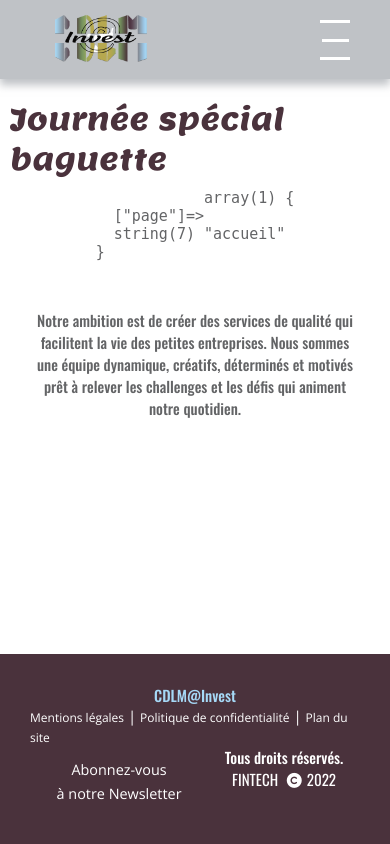
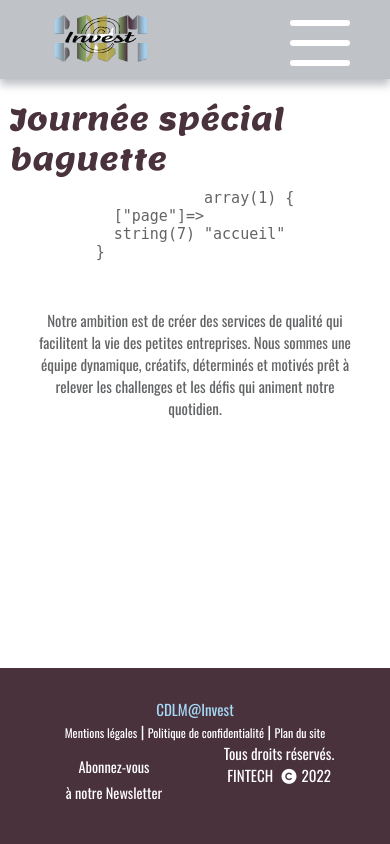
Before and after one commit to LaurentCoding/cdlm-invest, a PHP site: page / in a window 390 px wide. Run offline with PHP 8.4, Linux system fonts and the light colour scheme; some libraries are stand-ins or nearby versions.

Commit message:
Mise e nplace card projet

```diff
--- a/public/css/default.css
+++ b/public/css/default.css
@@ -17,7 +17,8 @@ body {
   min-height: 100vh;
   color: #636466;
   background: white;
-  font-family: 'Open Sans', sans-serif;
+  font-family: 'Oswald', sans-serif;
+  font-weight: 500;
 }
 
 @media screen and (max-width: 1200px) {
@@ -44,11 +45,6 @@ a {
 h1 {
   font-family: 'Lemon', cursive;
   color: #4a323c;
-}
-
-p {
-  font-family: 'Oswald', sans-serif;
-  font-weight: 500;
 }
 
 .container_fluid {
@@ -433,48 +429,57 @@ label {
   display: none;
 }
 
-#toggle {
+input[type="checkbox"] {
+  -webkit-appearance: none;
+  visibility: hidden;
   display: none;
 }
 
-#burger {
-  position: relative;
-  display: inline-block;
-  border-top: 3px solid white;
-  border-bottom: 3px solid white;
-  width: 50px;
-  height: 40px;
+input[type="checkbox"] #toggle {
+  display: none;
 }
 
-#burger:not() {
-  border: none;
-  border-bottom: none;
-  -webkit-transform: rotate(90deg);
-          transform: rotate(90deg);
-  height: 45px;
+.bar {
+  position: relative;
+  cursor: pointer;
+  display: -webkit-box;
+  display: -ms-flexbox;
+  display: flex;
+  -webkit-box-pack: center;
+      -ms-flex-pack: center;
+          justify-content: center;
 }
 
-#burger::before, #burger::after {
+.bar_middle {
+  height: 6px;
+  width: 60px;
+  background-color: white;
+  border-radius: 50px;
   position: absolute;
-  content: '';
-  display: block;
-  width: 90%;
-  height: 3px;
-  background-color: white;
-  left: 5%;
-  top: calc(50% - 1px);
-  -webkit-transform: all .3s;
-          transform: all .3s;
+  -webkit-transition: 0.3s ease;
+  transition: 0.3s ease;
 }
 
-#burger:not()::before {
-  -webkit-transform: rotate(45deg);
-          transform: rotate(45deg);
+.bar_top {
+  bottom: 14px;
+  height: 6px;
+  width: 60px;
+  background-color: white;
+  border-radius: 50px;
+  position: absolute;
+  -webkit-transition: 0.3s ease;
+  transition: 0.3s ease;
 }
 
-#burger:not()::after {
-  -webkit-transform: rotate(-45deg);
-          transform: rotate(-45deg);
+.bar_bottom {
+  top: 20px;
+  height: 6px;
+  width: 60px;
+  background-color: white;
+  border-radius: 50px;
+  position: absolute;
+  -webkit-transition: 0.3s ease;
+  transition: 0.3s ease;
 }
 
 @media screen and (max-width: 992px) {
@@ -487,7 +492,7 @@ label {
   }
   .menu {
     position: absolute;
-    top: 150px;
+    top: 80px;
     left: 0;
     width: 100%;
     background: #80858e;
@@ -558,6 +563,29 @@ label {
   }
   .connexion_titre .btn {
     padding: 0 20px;
+  }
+}
+
+.card {
+  border: 2px solid black;
+}
+
+@media screen and (max-width: 1200px) {
+  .card_container {
+    -webkit-box-orient: vertical;
+    -webkit-box-direction: normal;
+        -ms-flex-direction: column;
+            flex-direction: column;
+  }
+  .card_projet {
+    display: -webkit-box;
+    display: -ms-flexbox;
+    display: flex;
+    -ms-flex-wrap: wrap;
+        flex-wrap: wrap;
+    width: 80%;
+    margin: 20;
+    margin-left: 10%;
   }
 }
 
--- a/public/css/default.sass
+++ b/public/css/default.sass
@@ -19,6 +19,8 @@
 //Style connexion
 @import form/_connexion
 // style footer
+//style card projet
+@import import/_detailProjet
 @import import/_footer
 // separator
 @import import/_separator
--- /dev/null
+++ b/public/css/import/_detailProjet.sass
@@ -0,0 +1,12 @@
+.card
+   border: 2px solid $color_dark
+
+@media screen and (max-width: $exLarge)
+   .card_container
+      flex-direction: column
+   .card_projet
+      display: flex
+      flex-wrap: wrap
+      width: 80%
+      margin: 20
+      margin-left: 10%
--- a/public/css/import/_reset.sass
+++ b/public/css/import/_reset.sass
@@ -2,7 +2,7 @@
 // import police
 @import url('https://fonts.googleapis.com/css2?family=Open+Sans:wght@400;600;700&display=swap')
 @import url('https://fonts.googleapis.com/css2?family=Lemon&family=Roboto:wght@300;400;500;700&display=swap')
-@import url('https://fonts.googleapis.com/css2?family=Lemon&family=Oswald:wght@400;500;600&family=Roboto:wght@300;400;700&display=swap');
+@import url('https://fonts.googleapis.com/css2?family=Lemon&family=Oswald:wght@400;500;600&family=Roboto:wght@300;400;700&display=swap')
 
 // reset css
 *
@@ -18,7 +18,8 @@ body
     min-height: 100vh
     color: $color
     background: $color_body
-    font-family: 'Open Sans', sans-serif
+    font-family: 'Oswald', sans-serif
+    font-weight: 500
 
 @media screen and ( max-width: $exLarge)
     body
@@ -27,8 +28,6 @@ body
 @media screen  and (max-width: $exLarge -1px)
     body
         font-size: 12px
-
-
 
 
 ul
@@ -41,7 +40,3 @@ a
 h1
     font-family: 'Lemon', cursive
     color: $color_marron
-
-p
-    font-family: 'Oswald', sans-serif
-    font-weight: 500
--- a/public/css/import/_sidebar.sass
+++ b/public/css/import/_sidebar.sass
@@ -17,42 +17,42 @@ header
 label
     display: none
 
-
-#toggle
-    display: none
-
-#burger
-    position: relative
-    display: inline-block
-    border-top: 3px solid $color_white
-    border-bottom: 3px solid $color_white
-    width: 50px
-    height: 40px
-
-#burger:not()
-  border: none
-  border-bottom: none
-  transform: rotate(90deg)
-  height: 45px
-
-#burger::before, #burger::after
-  position: absolute
-  content: ''
-  display: block
-  width: 90%
-  height: 3px
-  background-color: $color_white
-  left: 5%
-  top: calc(50% - 1px)
-  transform: all .3s
-
-#burger:not()::before
-  transform: rotate(45deg)
-
-#burger:not()::after
-  transform: rotate(-45deg)
+input[type="checkbox"]
+  -webkit-appearance: none
+  visibility: hidden
+  display: none
 
 
+  #toggle
+    display: none
+.bar
+  position: relative
+  cursor: pointer
+  display: flex
+  justify-content: center
+  &_middle
+    height: 6px
+    width: 60px
+    background-color: $color_white
+    border-radius: 50px
+    position: absolute
+    transition: 0.3s ease
+  &_top
+    bottom: 14px
+    height: 6px
+    width: 60px
+    background-color: $color_white
+    border-radius: 50px
+    position: absolute
+    transition: 0.3s ease
+  &_bottom
+    top: 20px
+    height: 6px
+    width: 60px
+    background-color: $color_white
+    border-radius: 50px
+    position: absolute
+    transition: 0.3s ease
 
 @media screen and (max-width: $large)
   .menu
@@ -61,7 +61,7 @@ label
 
   .menu
     position: absolute
-    top: 150px
+    top: 80px
     left: 0
     width: 100%
     background: $color_grisf
--- a/views/commun/header.php
+++ b/views/commun/header.php
@@ -3,7 +3,12 @@
         <a class="ml_40" href="<?= URL ?>accueil"><img src="<?= URL ?>public/img/cdlm.png" alt="logo" id="header_logo"></a>
     </div>
     <nav class="mr_30">
-        <label for="toggle"><span id="burger" class="close"></span></label>
+        <label for="toggle"><div class="bar">
+            <input type="checkbox" name="checkbox" id="burger">
+            <span class="bar_top"></span>
+            <span class="bar_middle"></span>
+            <span class="bar_bottom"></span>
+        </div></label>
         <input type="checkbox" id="toggle">
         <div class="menu d_flex justify_content_center align_items_center">
             <a class="m_5 br_5 p_10" href="<?= URL ?>qui-sommes-nous">Qui sommes-nous ?</a>
```
Also changed, not shown: views/utilisateur/detailProjet.view.php (+7 -4 lines), views/utilisateur/projet.view.php (+13 -9 lines), views/commun/template.php (line endings or trailing spaces), 1 other file.
